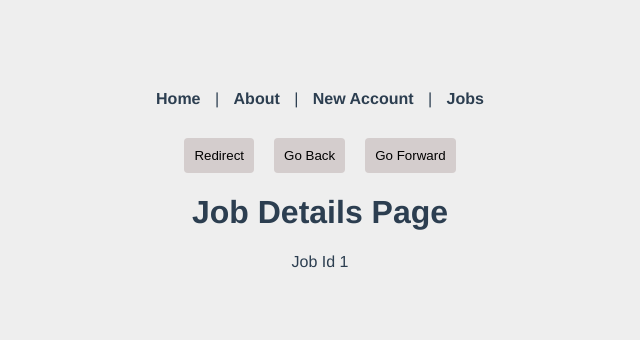
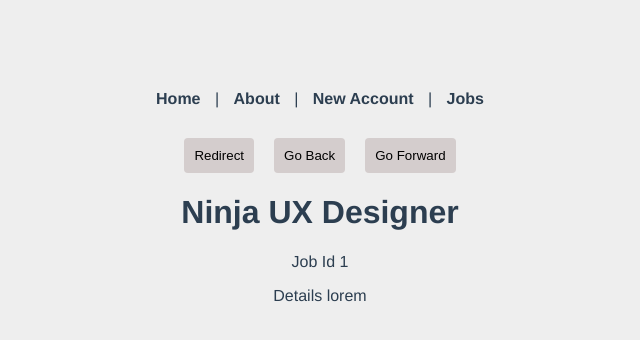
Before and after one commit to guptajyoti845/Vue-Learning-Concepts, a Vue app: page /jobs/1 in a window 1280 px wide. Shown: the top 340 px of the page, without its empty margins (320-960 px from the left). Built offline with nearby package versions, Linux system fonts and the light colour scheme; data requests are answered from the project's data file.

Commit message:
add fetching data

```diff
--- /dev/null
+++ b/data/db.json
@@ -0,0 +1,8 @@
+{
+  "jobs": [
+    { "title": "Ninja UX Designer", "id": 1, "details": "lorem" },
+    { "title": "Ninja Web Developer", "id": 2, "details": "lorem" },
+    { "title": "Ninja Vue Developer", "id": 3, "details": "lorem" }
+  ],
+  "blogs": []
+}
--- a/package.json
+++ b/package.json
@@ -27,6 +27,7 @@
     "eslint": "^6.7.2",
     "eslint-plugin-prettier": "^3.3.1",
     "eslint-plugin-vue": "^7.0.0",
+    "json-server": "^0.17.0",
     "prettier": "^2.2.1",
     "typescript": "~3.9.3",
     "vue-jest": "^5.0.0-0"
--- a/src/views/jobs/JobDetails.vue
+++ b/src/views/jobs/JobDetails.vue
@@ -1,6 +1,13 @@
 <template>
-  <h1>Job Details Page</h1>
-  <p>Job Id {{ id }}</p>
+  <div v-if="job">
+    <h1>{{ job.title }}</h1>
+    <p>Job Id {{ job.id }}</p>
+    <p>Details {{ job.details }}</p>
+  </div>
+
+  <div v-else>
+    <p>Loading Job Details...</p>
+  </div>
 </template>
 
 <script>
@@ -9,6 +16,17 @@
   props: {
     id: String,
   },
+  data() {
+    return {
+      job: null,
+    };
+  },
+  mounted() {
+    fetch(`http://localhost:3000/jobs/${this.id}`)
+      .then((res) => res.json())
+      .then((data) => (this.job = data))
+      .catch((err) => console.log(err.message));
+  },
 };
 </script>
 
--- a/src/views/jobs/Jobs.vue
+++ b/src/views/jobs/Jobs.vue
@@ -1,10 +1,14 @@
 <template>
   <h1>Jobs</h1>
-  <div v-for="job in jobs" :key="job.id" class="job">
-    <router-link :to="{ name: 'JobDetails', params: { id: job.id } }">
-      <h2>{{ job.title }}</h2>
-    </router-link>
+  <div v-if="jobs.length">
+    <div v-for="job in jobs" :key="job.id" class="job">
+      <router-link :to="{ name: 'JobDetails', params: { id: job.id } }">
+        <h2>{{ job.title }}</h2>
+      </router-link>
+    </div>
   </div>
+  <div v-else>Loading Jobs....</div>
+
 </template>
 
 <script>
@@ -12,12 +16,14 @@
   name: "Jobs",
   data() {
     return {
-      jobs: [
-        { title: "Ninja UX Designer", id: 1, details: "lorem" },
-        { title: "Ninja Web Developer", id: 2, details: "lorem" },
-        { title: "Ninja Vue Developer", id: 3, details: "lorem" },
-      ],
+      jobs: [],
     };
+  },
+  mounted() {
+    fetch("http://localhost:3000/jobs")
+      .then((res) => res.json())
+      .then((data) => (this.jobs = data))
+      .catch((err) => console.log(err.message));
   },
 };
 </script>
```
Also changed, not shown: 2 other files (tests, documents, lock files or other folders).
